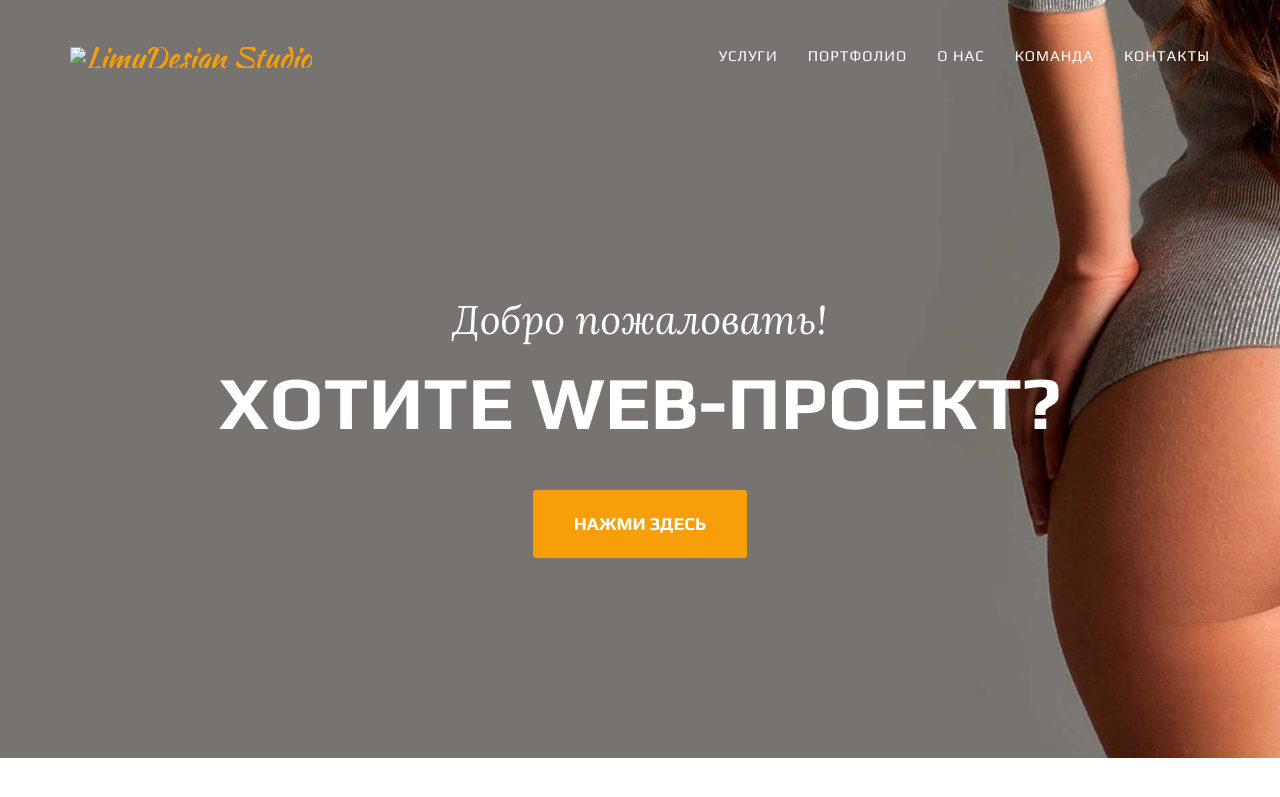
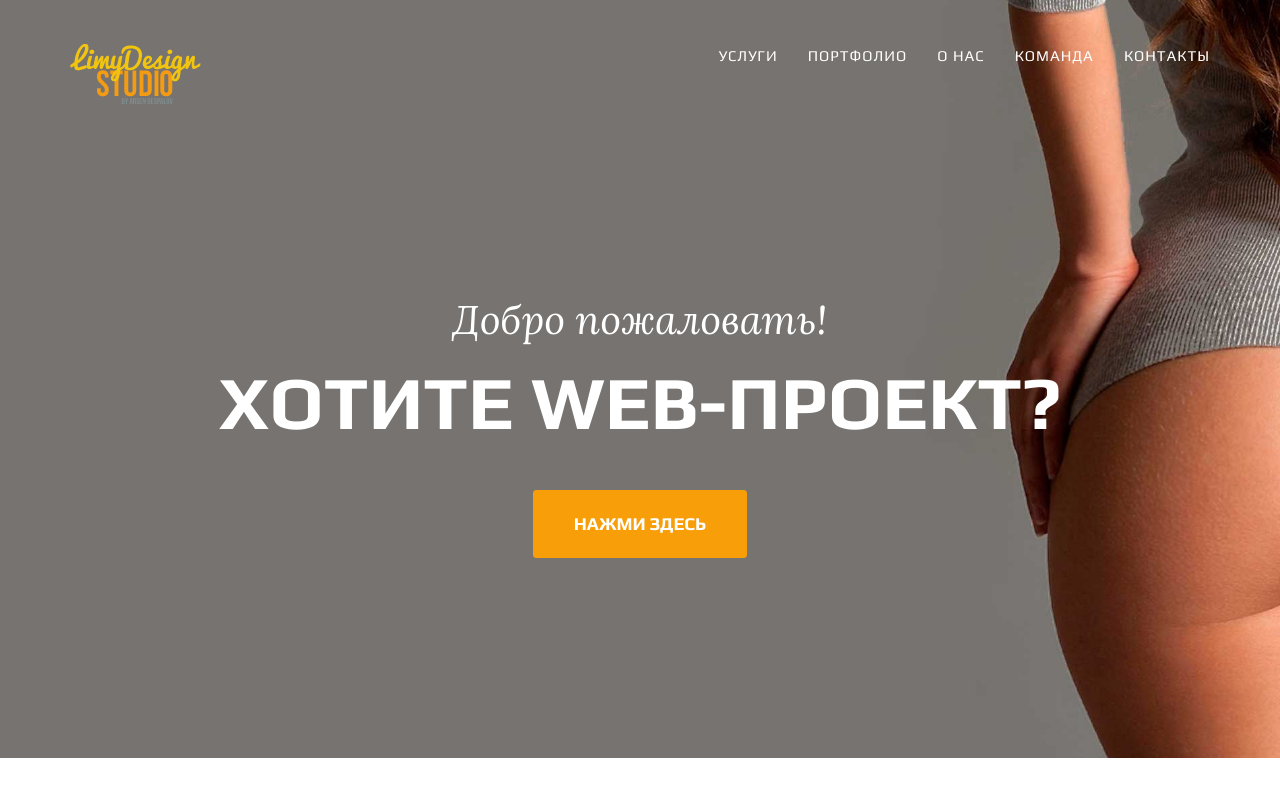
Before and after one commit to LimyDesign/limydesign.github.io, a Jekyll site: the page built from index.html, in a window 1280 px wide and 900 px high. Shown: the top 797 px of the window. Built offline with Jekyll 4.4.1, drawn with Linux system fonts in a browser that asks for light colours; nearby versions of some CDN libraries.

Commit message:
update site

```diff
--- a/_includes/header.html
+++ b/_includes/header.html
@@ -10,7 +10,7 @@
                     <span class="icon-bar"></span>
                 </button>
                 <a class="navbar-brand page-scroll" href="#page-top">
-                    <img src="/images/logo.png" alt="{{site.title}}">
+                    <img src="img/logo.png" alt="{{site.title}}">
                 </a>
             </div>
 
```
